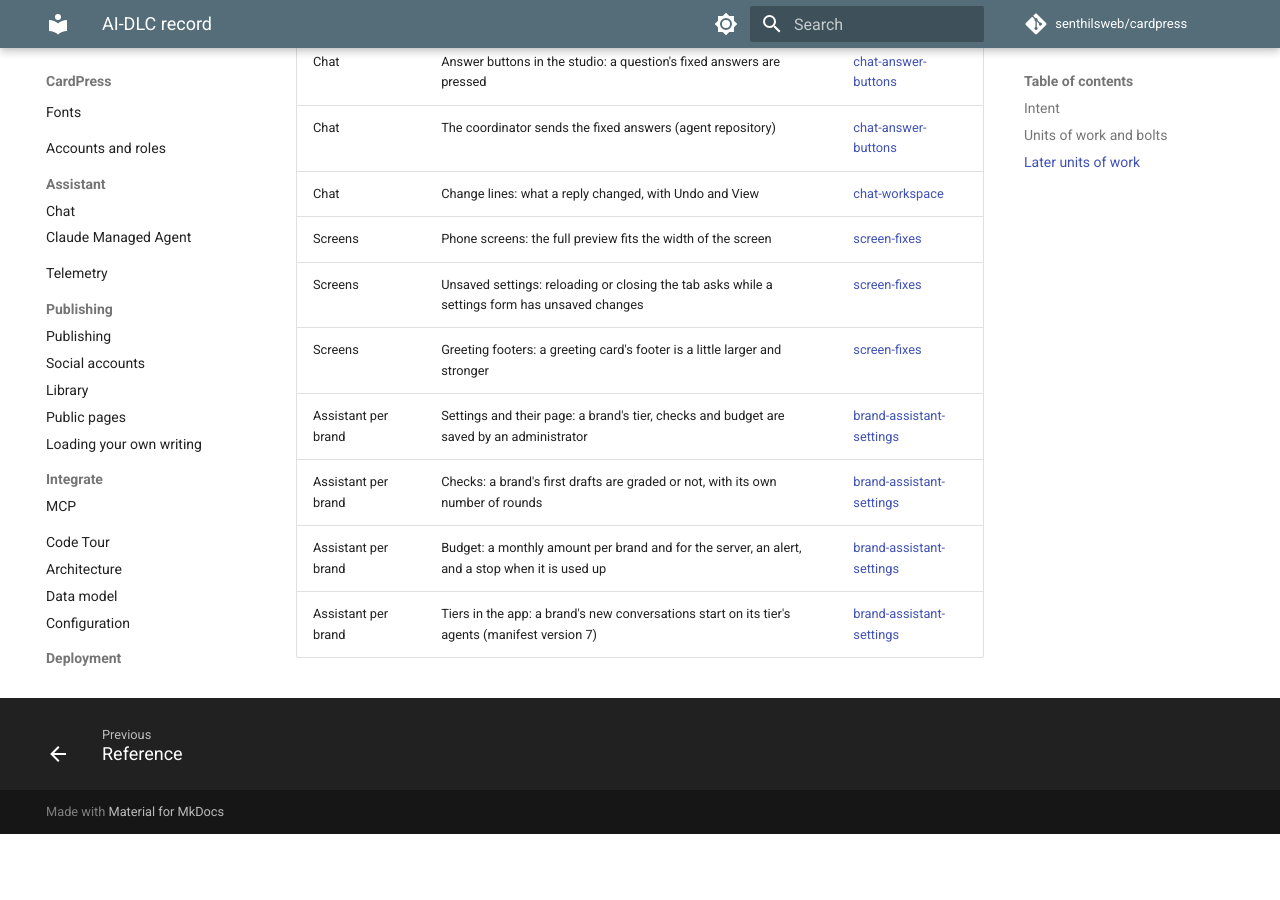
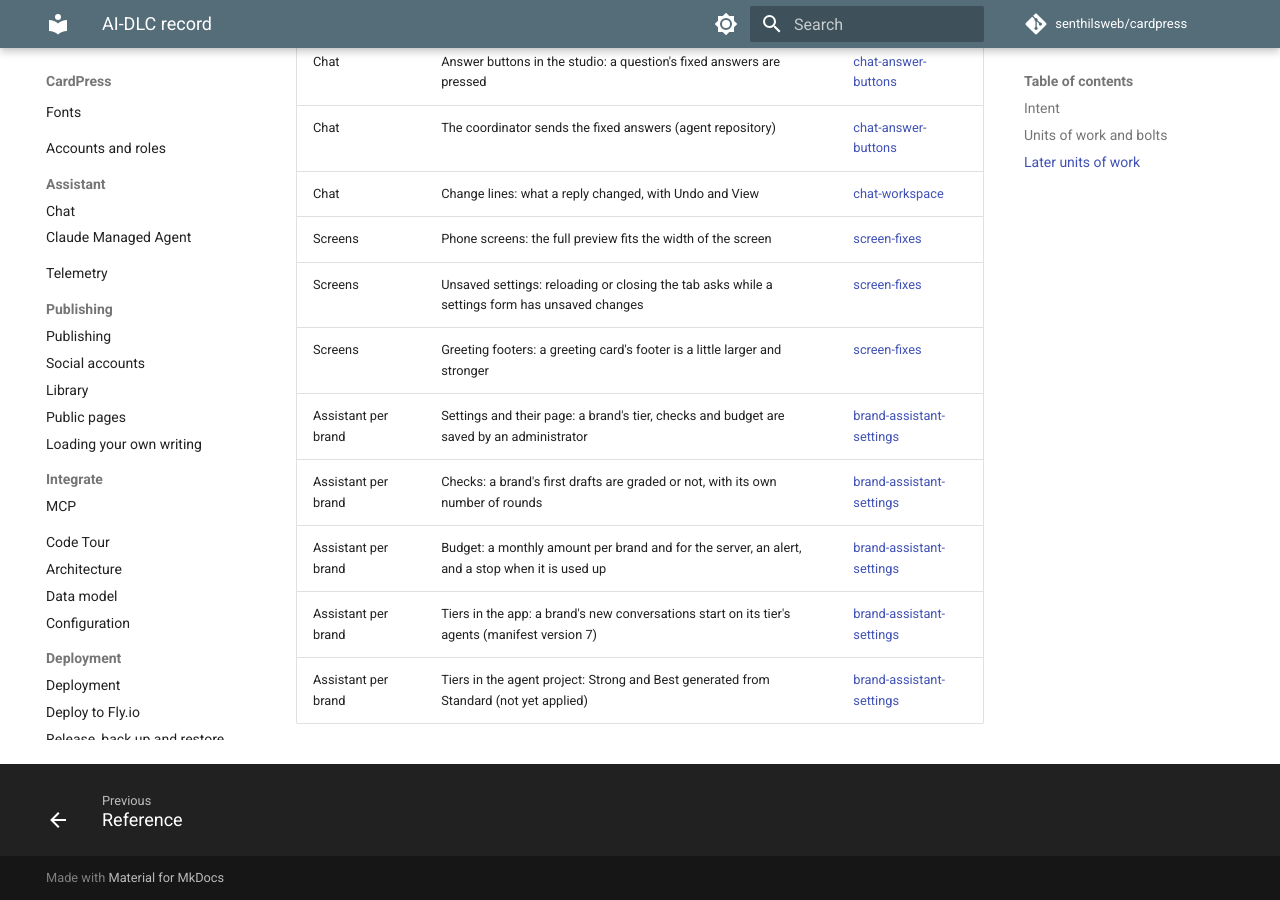
Before and after one commit to senthilsweb/cardpress, an MkDocs documentation site: the page built from docs/ai-dlc/README.md, in a window 1280 px wide and 900 px high, scrolled down 1700 px. Built offline with MkDocs 1.6.1 and Material for MkDocs 9.7.7, drawn with Linux system fonts in a browser that asks for light colours; comment, search, counter and statistics services are not loaded; before the commit the page ends 2534 px from its top, so only the background shows below that.

Commit message:
OpenSpec: tiers built in the agent project
Co-Authored-By: Claude Fable 5.2 <noreply@anthropic.com>
Claude-Session: https://claude.ai/code/session_01AK7pngUoLJb7ZTAefiirbr

```diff
--- a/docs/ai-dlc/README.md
+++ b/docs/ai-dlc/README.md
@@ -46,3 +46,4 @@ Recorded as each bolt completes, from 2026-11-27. The changes between the table
 | Assistant per brand | Checks: a brand's first drafts are graded or not, with its own number of rounds | [brand-assistant-settings](https://github.com/senthilsweb/cardpress/tree/main/openspec/changes/2027-01-06-brand-assistant-settings) |
 | Assistant per brand | Budget: a monthly amount per brand and for the server, an alert, and a stop when it is used up | [brand-assistant-settings](https://github.com/senthilsweb/cardpress/tree/main/openspec/changes/2027-01-06-brand-assistant-settings) |
 | Assistant per brand | Tiers in the app: a brand's new conversations start on its tier's agents (manifest version 7) | [brand-assistant-settings](https://github.com/senthilsweb/cardpress/tree/main/openspec/changes/2027-01-06-brand-assistant-settings) |
+| Assistant per brand | Tiers in the agent project: Strong and Best generated from Standard (not yet applied) | [brand-assistant-settings](https://github.com/senthilsweb/cardpress/tree/main/openspec/changes/2027-01-06-brand-assistant-settings) |
```
Also changed, not shown: openspec/changes/2027-01-06-brand-assistant-settings/tasks.md (+3 -2 lines).
